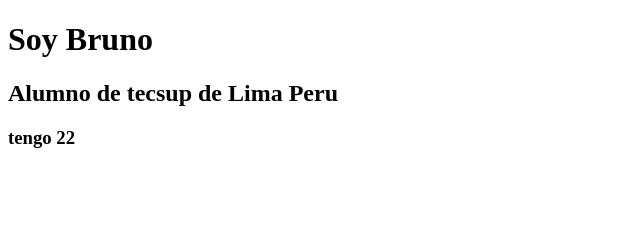
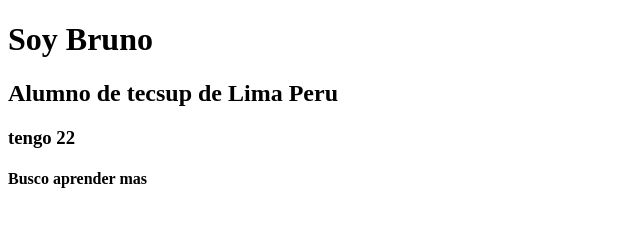
Before and after one commit to bruno192000/frontg18, a plain HTML site: page index.html in a window 1280 px wide. Shown: the whole page, without its empty margins (0-640 px from the left). Drawn offline with Linux system fonts and the light colour scheme.

Commit message:
testeo 4

```diff
--- a/index.html
+++ b/index.html
@@ -10,5 +10,6 @@
     <h1>Soy Bruno</h1>
     <h2>Alumno de tecsup de Lima Peru</h2>
     <h3>tengo 22</h3>
+    <h4>Busco aprender mas</h4>
 </body>
 </html>
```
